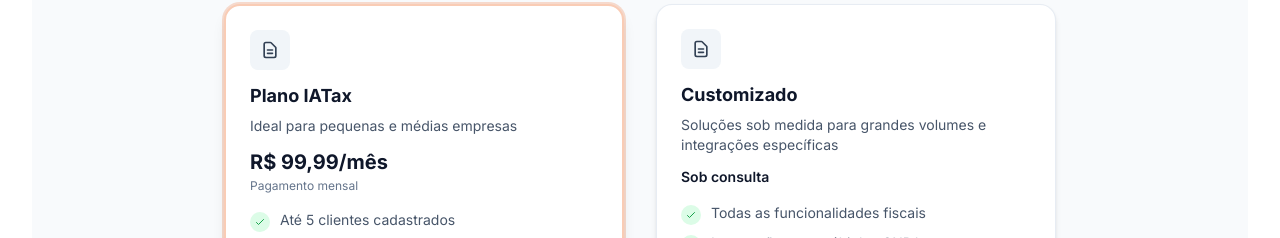
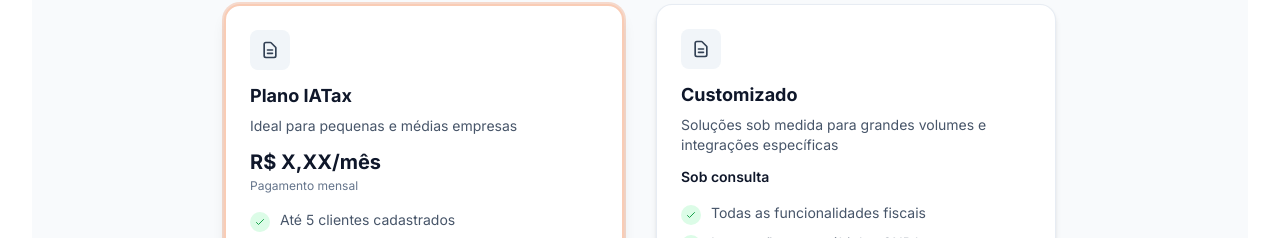
Before and after one commit to OtiumIT/protec, a React (Vite) app in the folder apps/portal/: page / in a window 1280 px wide. Shown: the part 2556-2794 px from the top of the page. Built offline with nearby package versions, Linux system fonts and the light colour scheme; no server answers.

Commit message:
chore(landing): tornar preco do plano generico
Co-authored-by: Cursor <cursoragent@cursor.com>

```diff
--- a/apps/portal/src/landing/PricingSection.tsx
+++ b/apps/portal/src/landing/PricingSection.tsx
@@ -63,7 +63,7 @@ export function PricingSection() {
             <p className="mt-1.5 text-sm text-slate-600">
               Ideal para pequenas e médias empresas
             </p>
-            <p className="mt-3 text-xl font-bold text-slate-900">R$ 99,99/mês</p>
+            <p className="mt-3 text-xl font-bold text-slate-900">R$ X,XX/mês</p>
             <p className="mt-0.5 text-xs text-slate-500">Pagamento mensal</p>
             <ul className="mt-4 flex-1 space-y-2" aria-label="Benefícios incluídos">
               {mainPlanFeatures.map((feature) => (
```
